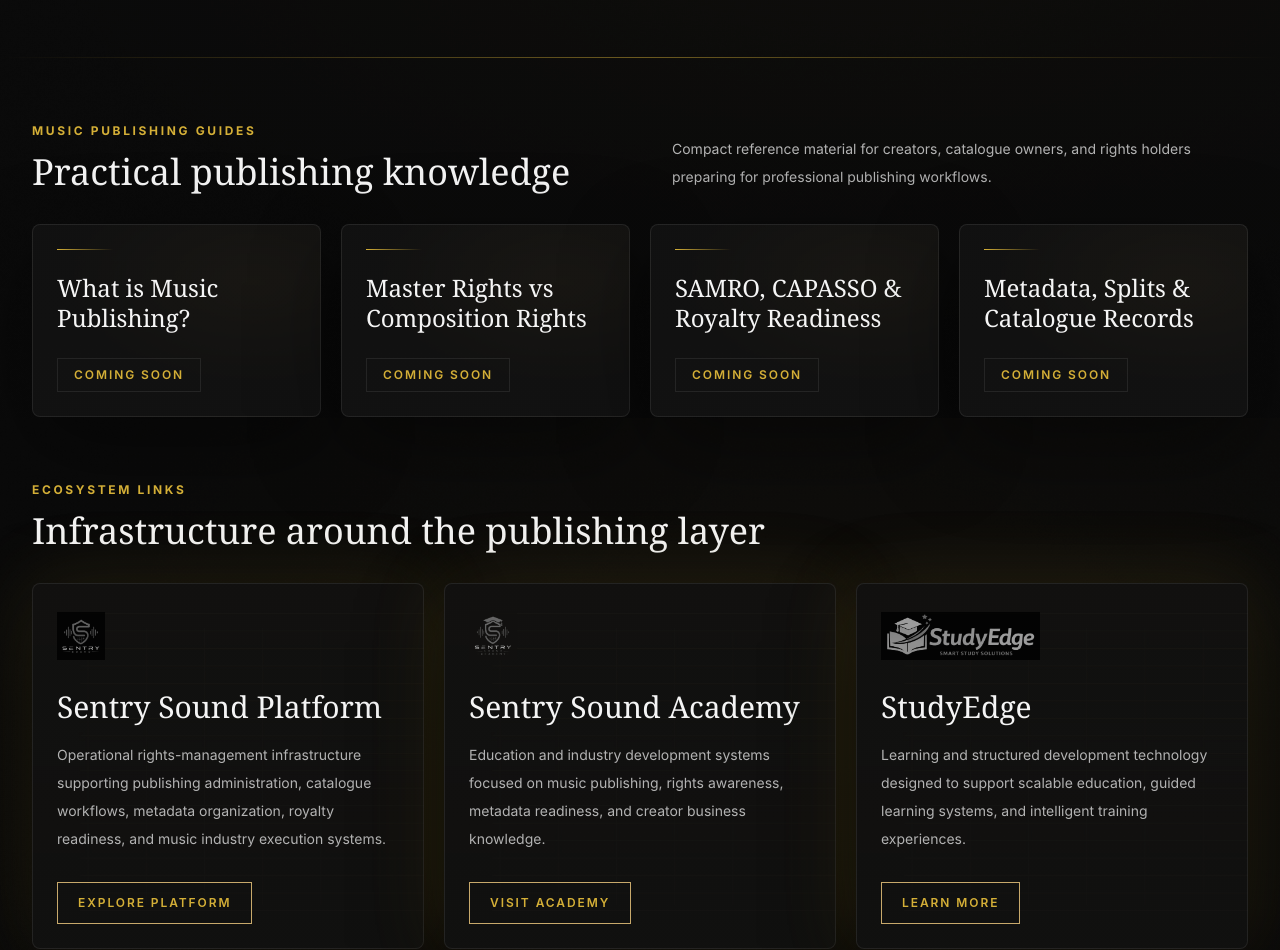
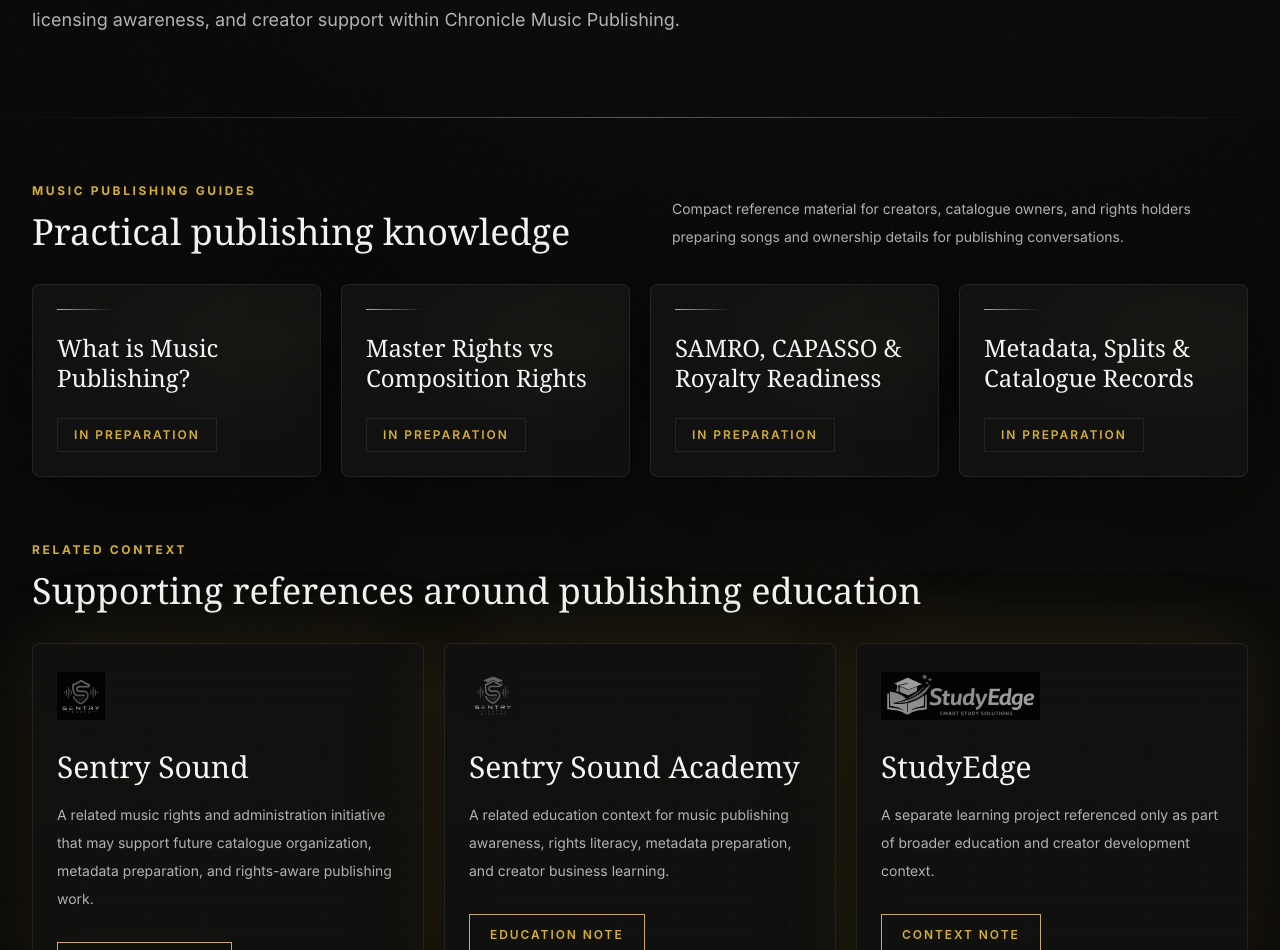
Before and after one commit to msmithsmitcon-lang/chronicle-music-publishing, a Next.js app: page /resources in a window 1280 px wide. Shown: the part 382-1332 px from the top of the page. Built offline with nearby package versions, Linux system fonts and the light colour scheme.

Commit message:
Align resources page with Chronicle narrative truth

```diff
--- a/app/resources/page.tsx
+++ b/app/resources/page.tsx
@@ -4,7 +4,7 @@
 export const metadata: Metadata = {
   title: "Resources",
   description:
-    "Publishing knowledge and ecosystem resources connected to Chronicle Music Publishing's rights and catalogue administration layer.",
+    "Publishing knowledge, rights awareness, catalogue preparation, and licensing reference material from Chronicle Music Publishing.",
 };
 
 const guideCards = [
@@ -14,24 +14,24 @@
   "Metadata, Splits & Catalogue Records",
 ];
 
-const ecosystemCards = [
+const supportCards = [
   {
-    title: "Sentry Sound Platform",
+    title: "Sentry Sound",
     logo: "/assets/chronicle-sections/sentrysound-logo.png",
-    text: "Operational rights-management infrastructure supporting publishing administration, catalogue workflows, metadata organization, royalty readiness, and music industry execution systems.",
-    button: "Explore Platform",
+    text: "A related music rights and administration initiative that may support future catalogue organization, metadata preparation, and rights-aware publishing work.",
+    button: "Reference Note",
   },
   {
     title: "Sentry Sound Academy",
     logo: "/assets/chronicle-sections/sentrysound-academy-logo.png",
-    text: "Education and industry development systems focused on music publishing, rights awareness, metadata readiness, and creator business knowledge.",
-    button: "Visit Academy",
+    text: "A related education context for music publishing awareness, rights literacy, metadata preparation, and creator business learning.",
+    button: "Education Note",
   },
   {
     title: "StudyEdge",
     logo: "/assets/chronicle-sections/studyedge-logo.png",
-    text: "Learning and structured development technology designed to support scalable education, guided learning systems, and intelligent training experiences.",
-    button: "Learn More",
+    text: "A separate learning project referenced only as part of broader education and creator development context.",
+    button: "Context Note",
   },
 ];
 
@@ -42,11 +42,12 @@
         <div className="mx-auto max-w-7xl">
           <p className="eyebrow">Resources</p>
           <h1 className="brand-heading mt-4 max-w-4xl text-4xl leading-tight text-ivory md:text-6xl">
-            Resources & Infrastructure
+            Publishing Resources & Rights Guidance
           </h1>
           <p className="mt-6 max-w-3xl text-lg leading-8 text-[color:var(--text-secondary)]">
-            Publishing knowledge, operational systems, and creator development
-            resources connected to the Chronicle ecosystem.
+            Reference material for songs, rights, ownership preparation,
+            catalogue development, licensing awareness, and creator support
+            within Chronicle Music Publishing.
           </p>
         </div>
       </section>
@@ -64,7 +65,8 @@
             </div>
             <p className="max-w-xl text-sm leading-7 text-[color:var(--text-secondary)]">
               Compact reference material for creators, catalogue owners, and
-              rights holders preparing for professional publishing workflows.
+              rights holders preparing songs and ownership details for
+              publishing conversations.
             </p>
           </div>
 
@@ -76,7 +78,7 @@
                   {title}
                 </h3>
                 <span className="mt-6 inline-flex border border-[color:var(--line)] px-4 py-2 text-xs font-semibold uppercase tracking-[0.16em] text-[color:var(--gold-accent)]">
-                  Coming Soon
+                  In Preparation
                 </span>
               </article>
             ))}
@@ -87,14 +89,14 @@
       <section className="section-shell pb-16 md:pb-20">
         <div className="mx-auto max-w-7xl">
           <div className="mb-8">
-            <p className="eyebrow">Ecosystem Links</p>
+            <p className="eyebrow">Related Context</p>
             <h2 className="brand-heading mt-3 text-3xl text-ivory md:text-4xl">
-              Infrastructure around the publishing layer
+              Supporting references around publishing education
             </h2>
           </div>
 
           <div className="grid gap-5 lg:grid-cols-3">
-            {ecosystemCards.map((card) => (
+            {supportCards.map((card) => (
               <article key={card.title} className="cinematic-panel p-6">
                 <div className="mb-6 flex h-14 items-center">
                   <Image
```
